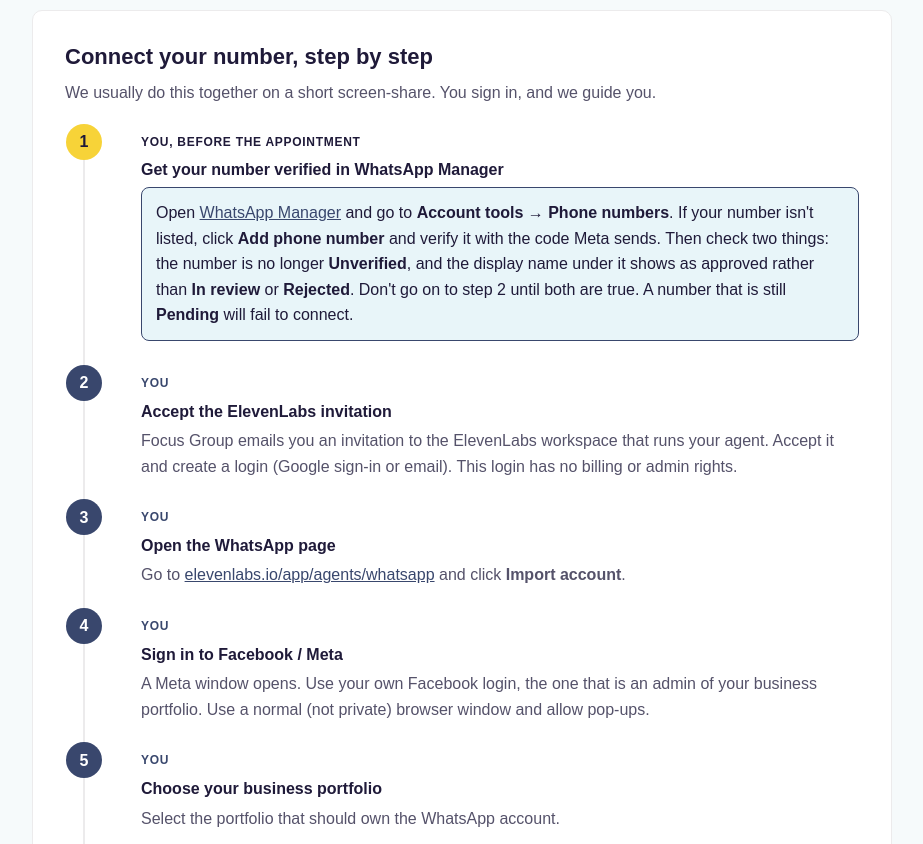
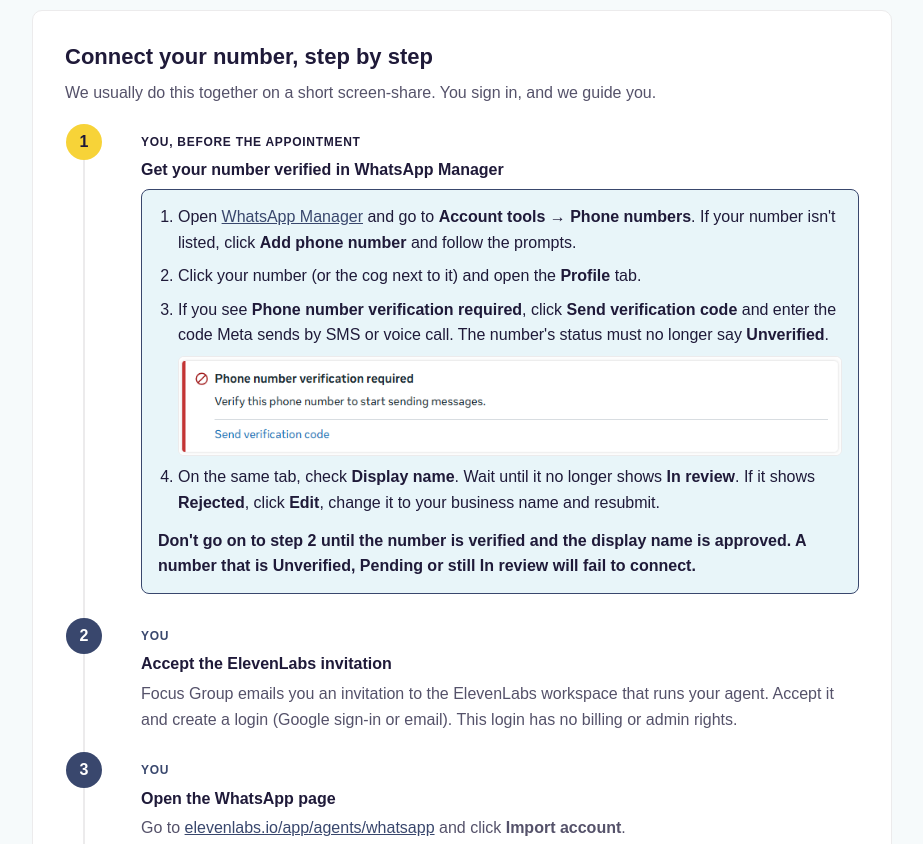
Before and after one commit to alexlinnen-hub/whatsapp, a plain HTML site: page whatsapp/index.html in a window 1280 px wide. Shown: the part 1720-2564 px from the top of the page, without its empty margins (314-1237 px from the left). Drawn offline with Linux system fonts and the light colour scheme.

Commit message:
Step 1: verify number via Profile > Send verification code, with screenshot
Co-Authored-By: Claude Opus 5.5 <noreply@anthropic.com>
Claude-Session: https://claude.ai/code/session_013d84hqHBwqYMrv2q6Gc5sX

```diff
--- a/assets/style.css
+++ b/assets/style.css
@@ -188,5 +188,12 @@ footer { text-align: center; color: var(--muted); font-size: 13px; padding: 24px
 /* Gate step: must be done before the appointment */
 .steps li.gate::before { background: #F7D338; color: var(--brand); }
 .steps li.gate { padding-bottom: 24px; }
-.steps li.gate p { background: var(--accent-soft); border: 1px solid var(--accent); border-radius: 8px; padding: 12px 14px; color: var(--ink); }
+.gate-box { background: var(--accent-soft); border: 1px solid var(--accent); border-radius: 8px; padding: 14px 16px; color: var(--ink); margin-top: 6px; }
+.substeps { margin: 0 0 12px; padding-left: 20px; }
+.substeps li { margin: 0 0 8px; padding: 0; border: 0; }
+.substeps li::before { content: none; }
+.shot { display: block; max-width: 100%; border: 1px solid var(--line); border-radius: 6px; margin: 8px 0 4px; background: #fff; }
+.gate-stop { margin: 0; font-weight: 600; color: var(--brand) !important; }
 .steps li.gate .who { color: var(--brand); }
+.steps .substeps li { counter-increment: none; margin: 0 0 8px; padding: 0; border: 0; position: static; list-style: decimal; }
+.steps .substeps li::before { content: none; }
--- a/whatsapp/index.html
+++ b/whatsapp/index.html
@@ -85,7 +85,16 @@
       <h2>Connect your number, step by step</h2>
       <p class="lead">We usually do this together on a short screen-share. You sign in, and we guide you.</p>
       <ol class="steps">
-        <li class="gate"><span class="who">You, before the appointment</span><h3>Get your number verified in WhatsApp Manager</h3><p>Open <a href="https://business.facebook.com/wa/manage/phone-numbers/" target="_blank" rel="noopener">WhatsApp Manager</a> and go to <strong>Account tools → Phone numbers</strong>. If your number isn't listed, click <strong>Add phone number</strong> and verify it with the code Meta sends. Then check two things: the number is no longer <strong>Unverified</strong>, and the display name under it shows as approved rather than <strong>In review</strong> or <strong>Rejected</strong>. Don't go on to step 2 until both are true. A number that is still <strong>Pending</strong> will fail to connect.</p></li>
+        <li class="gate"><span class="who">You, before the appointment</span><h3>Get your number verified in WhatsApp Manager</h3>
+          <div class="gate-box">
+            <ol class="substeps">
+              <li>Open <a href="https://business.facebook.com/wa/manage/phone-numbers/" target="_blank" rel="noopener">WhatsApp Manager</a> and go to <strong>Account tools → Phone numbers</strong>. If your number isn't listed, click <strong>Add phone number</strong> and follow the prompts.</li>
+              <li>Click your number (or the cog next to it) and open the <strong>Profile</strong> tab.</li>
+              <li>If you see <strong>Phone number verification required</strong>, click <strong>Send verification code</strong> and enter the code Meta sends by SMS or voice call. The number's status must no longer say <strong>Unverified</strong>.<img class="shot" src="../assets/img/wa-manager-verify.png" alt="WhatsApp Manager message: Phone number verification required, with a Send verification code link"></li>
+              <li>On the same tab, check <strong>Display name</strong>. Wait until it no longer shows <strong>In review</strong>. If it shows <strong>Rejected</strong>, click <strong>Edit</strong>, change it to your business name and resubmit.</li>
+            </ol>
+            <p class="gate-stop">Don't go on to step 2 until the number is verified and the display name is approved. A number that is Unverified, Pending or still In review will fail to connect.</p>
+          </div></li>
         <li><span class="who">You</span><h3>Accept the ElevenLabs invitation</h3><p>Focus Group emails you an invitation to the ElevenLabs workspace that runs your agent. Accept it and create a login (Google sign-in or email). This login has no billing or admin rights.</p></li>
         <li><span class="who">You</span><h3>Open the WhatsApp page</h3><p>Go to <a href="https://elevenlabs.io/app/agents/whatsapp" target="_blank" rel="noopener">elevenlabs.io/app/agents/whatsapp</a> and click <strong>Import account</strong>.</p></li>
         <li><span class="who">You</span><h3>Sign in to Facebook / Meta</h3><p>A Meta window opens. Use your own Facebook login, the one that is an admin of your business portfolio. Use a normal (not private) browser window and allow pop-ups.</p></li>
@@ -129,7 +138,7 @@
       <table>
         <thead><tr><th>What you see</th><th>Likely cause</th><th>What to do</th></tr></thead>
         <tbody>
-          <tr><td>The number fails to connect, or shows Pending</td><td>The number isn't verified yet, or its display name is still in review or was rejected</td><td>Check WhatsApp Manager → Phone numbers. Wait for the display name to be approved, or change it to match your business name and resubmit. Then start again from step 2</td></tr>
+          <tr><td>The number fails to connect, or shows Unverified or Pending</td><td>The number isn't verified yet, or its display name is still in review or was rejected</td><td>In WhatsApp Manager → Phone numbers, open the number's <strong>Profile</strong> tab. If it says verification required, click <strong>Send verification code</strong>. Wait for the display name to be approved, or edit it to your business name and resubmit. Then start again from step 2</td></tr>
           <tr><td>Your WhatsApp account or portfolio isn't listed</td><td>The Facebook login isn't a full admin of the portfolio that owns it</td><td>Sign in with an admin login, or ask your admin to raise your access, then retry</td></tr>
           <tr><td>The number shows as ineligible, is missing or errors</td><td>Still on the WhatsApp Business app or with another provider</td><td>Remove it from the app, or in Business Settings → WhatsApp accounts → Partners disconnect the old provider. Wait a few minutes and retry</td></tr>
           <tr><td>The Meta window doesn't open, or closes straight away</td><td>Pop-up blocker or private browsing</td><td>Allow pop-ups for elevenlabs.io and use a normal window</td></tr>
```
Also changed, not shown: assets/img/wa-manager-verify.png (added).
